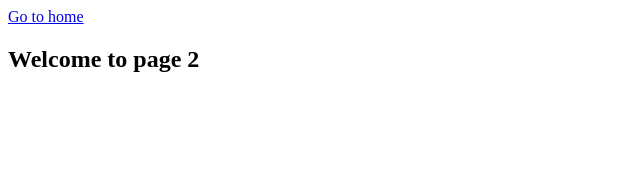
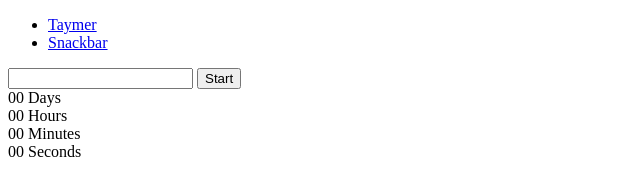
Before and after one commit to FizrukAlekesey/goit-js-hw-10, a plain HTML site: page 1-timer.html in a window 1280 px wide. Shown: the whole page, without its empty margins (0-640 px from the left). Drawn offline with Linux system fonts and the light colour scheme.

Commit message:
Deploying to gh-pages from @ FizrukAlekesey/goit-js-hw-10@5b5f203bf6655370f3e926a5afb53c2d4313c5a4 🚀

```diff
--- a/1-timer.html
+++ b/1-timer.html
@@ -5,12 +5,47 @@
     <meta http-equiv="X-UA-Compatible" content="IE=edge" />
     <meta name="viewport" content="width=device-width, initial-scale=1.0" />
     <title>Page 2</title>
+    <script type="module" crossorigin src="/vanilla-app-template/commonHelpers.js"></script>
   </head>
   <body>
-    <section>
-      <a href="./index.html">Go to home</a>
-      <h1>Welcome to page 2</h1>
-    </section>
-    <script tapy="module" src="./js/1-timer.js"></script>
+
+    <div class="container">
+      <header class="header">
+  <nav class="nav">
+    <ul class="nav-list">
+      <li class="nav-item">
+        <a href="1-timer.html" class="nav-link">Taymer</a>
+      </li>
+
+      <li class="nav-item">
+        <a href="2-snackbar.html" class="nav-link">Snackbar</a>
+      </li>
+    </ul>
+  </nav>
+</header>
+
+      <input class="timer-input" type="text" id="datetime-picker" />
+      <button class="button-start" type="button" data-start>Start</button>
+      <div class="timer">
+        <div class="field">
+          <span class="value" data-days>00</span>
+          <span class="label">Days</span>
+        </div>
+        <div class="field">
+          <span class="value" data-hours>00</span>
+          <span class="label">Hours</span>
+        </div>
+        <div class="field">
+          <span class="value" data-minutes>00</span>
+          <span class="label">Minutes</span>
+        </div>
+        <div class="field">
+          <span class="value" data-seconds>00</span>
+          <span class="label">Seconds</span>
+        </div>
+      </div>
+    </div>
+
+
   </body>
 </html>
--- /dev/null
+++ b/commonHelpers.js
@@ -0,0 +1,2 @@
+(function(){const t=document.createElement("link").relList;if(t&&t.supports&&t.supports("modulepreload"))return;for(const e of document.querySelectorAll('link[rel="modulepreload"]'))i(e);new MutationObserver(e=>{for(const r of e)if(r.type==="childList")for(const o of r.addedNodes)o.tagName==="LINK"&&o.rel==="modulepreload"&&i(o)}).observe(document,{childList:!0,subtree:!0});function s(e){const r={};return e.integrity&&(r.integrity=e.integrity),e.referrerPolicy&&(r.referrerPolicy=e.referrerPolicy),e.crossOrigin==="use-credentials"?r.credentials="include":e.crossOrigin==="anonymous"?r.credentials="omit":r.credentials="same-origin",r}function i(e){if(e.ep)return;e.ep=!0;const r=s(e);fetch(e.href,r)}})();
+//# sourceMappingURL=commonHelpers.js.map
```
Also changed, not shown: 2-snackbar.html (+22 -1 lines).
